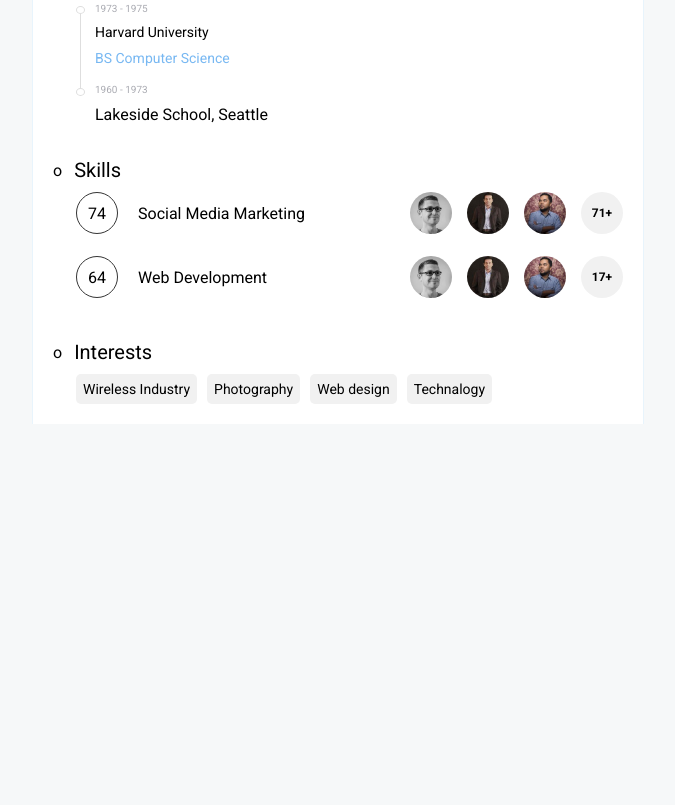
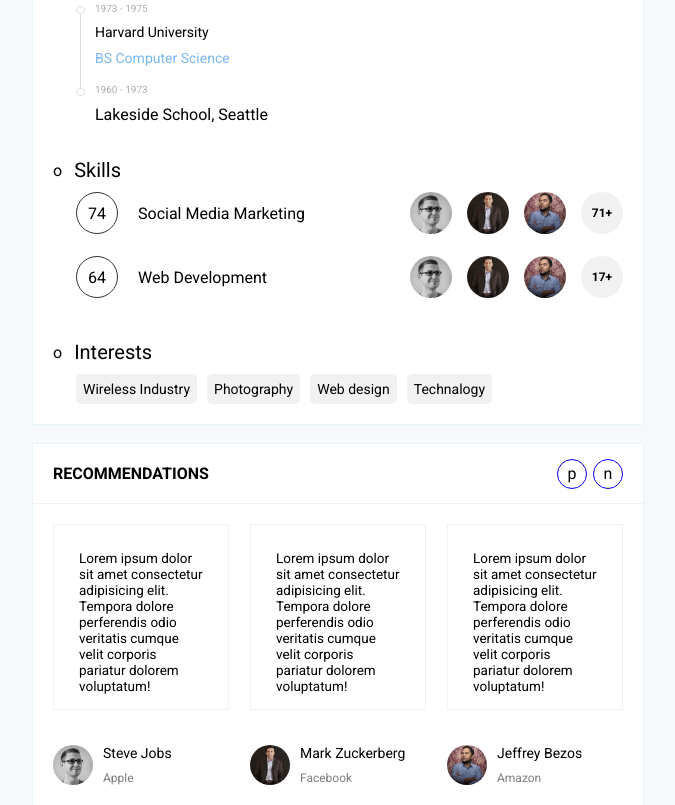
Before and after one commit to Umidjon-Frontend/html-css-loop-2-step-10, a plain HTML site: page index.html in a window 1280 px wide. Shown: the part 1022-1827 px from the top of the page, without its empty margins (402-1077 px from the left). Before the commit the page ends 1446 px from the top, so only its background shows below. Drawn offline with Linux system fonts and the light colour scheme.

Commit message:
finished recommendations

```diff
--- a/css/main.css
+++ b/css/main.css
@@ -492,3 +492,49 @@ div.main-wrapper {
 .btn-item:last-child{
   margin-right: 0;
 }
+
+/* RECOMMENDATIONS */
+.recommendations{
+  background-color: #fff;
+  box-shadow: 0 0 0 1px #e8f4fc;
+  margin-top: 20px;
+}
+.recommendations-items{
+  padding: 20px;
+  display: flex;
+  justify-content: space-between;
+  align-items: center;
+}
+.rec-item__text{
+  width: 176px;
+  height: 186px;
+  border: 1px solid #f1f1f1;
+  padding: 25px;
+  font-size: 13.5px;
+  margin-bottom: 35px;
+  position: relative;
+}
+.rec-avatar__items{
+  display: flex;
+  align-items: center;
+  height: 40px;
+}
+.avatar__logo{
+  width: 40px;
+  height: 40px;
+  border-radius: 50%;
+  margin-right: 10px;
+}
+.avatar-text{
+  display: flex;
+  flex-direction: column;
+  justify-content: space-between;
+}
+.avatar__text p:first-child{
+  font-size: 14px;
+  margin-bottom: 10px;
+}
+.avatar__text p:last-child{
+  font-size: 12px;
+  opacity: 0.5;
+}
--- a/index.html
+++ b/index.html
@@ -181,7 +181,7 @@
                 </p>
               </div>
             </div>
-
+            <!-- EXPERIENCE -->
             <div class="experience">
               <div class="experience-header">
                 <span>o</span>
@@ -213,7 +213,7 @@
                 </div>
               </div>
             </div>
-
+            <!-- EDUCATION -->
             <div class="education experience">
               <div class="experience-header">
                 <span>o</span>
@@ -234,7 +234,7 @@
                 </div>
               </div>
             </div>
-
+            <!-- SKILLS -->
             <div class="skills experience">
               <div class="experience-header">
                 <span>o</span>
@@ -266,31 +266,79 @@
                 </div>
               </div>
             </div>
-
+            <!-- INTEREST -->
             <div class="interests experience">
               <div class="experience-header">
                 <span>o</span>
                 <p>Interests</p>
               </div>
               <div class="btn-interests">
-                <a href="#" class="btn-item">
-                  Wireless Industry
-                </a>
+                <a href="#" class="btn-item"> Wireless Industry </a>
 
-                <a href="#" class="btn-item">
-                  Photography
-                </a>
+                <a href="#" class="btn-item"> Photography </a>
 
-                <a href="#" class="btn-item">
-                  Web design
-                </a>
+                <a href="#" class="btn-item"> Web design </a>
 
-                <a href="#" class="btn-item">
-                  Technalogy
-                </a>
+                <a href="#" class="btn-item"> Technalogy </a>
               </div>
             </div>
+          </div>
+          <!-- RECOMMENDATIONS -->
+          <div class="recommendations">
+            <div class="post-section-header">
+              <div class="post-title">Recommendations</div>
+              <div class="post-prev-next">
+                <span>p</span>
+                <span>n</span>
+              </div>
+            </div>
+            <div class="recommendations-items">
+              <div class="rec-item">
+                <div class="rec-item__text">
+                  Lorem ipsum dolor sit amet consectetur adipisicing elit. Tempora dolore perferendis odio veritatis cumque velit corporis pariatur dolorem voluptatum!
+                  <span class="triangle-element"></span>
+                </div>
+                <div class="rec-avatar__items">
+                  <img class="avatar__logo" src="img/avatar.jpg" alt="">
+                  <div class="avatar__text">
+                    <p>Steve Jobs</p>
+                    <p>Apple</p>
+                  </div>
+                </div>
+              </div>
 
+              <div class="rec-item">
+                <div class="rec-item__text">
+                  Lorem ipsum dolor sit amet consectetur adipisicing elit.
+                  Tempora dolore perferendis odio veritatis cumque velit
+                  corporis pariatur dolorem voluptatum!
+                  <span class="triangle-element"></span>
+                </div>
+                <div class="rec-avatar__items">
+                  <img class="avatar__logo" src="img/avatar2.jpg" alt="" />
+                  <div class="avatar__text">
+                    <p>Mark Zuckerberg</p>
+                    <p>Facebook</p>
+                  </div>
+                </div>
+              </div>
+
+              <div class="rec-item">
+                <div class="rec-item__text">
+                  Lorem ipsum dolor sit amet consectetur adipisicing elit.
+                  Tempora dolore perferendis odio veritatis cumque velit
+                  corporis pariatur dolorem voluptatum!
+                  <span class="triangle-element"></span>
+                </div>
+                <div class="rec-avatar__items">
+                  <img class="avatar__logo" src="img/avatar3.jpg" alt="" />
+                  <div class="avatar__text">
+                    <p>Jeffrey Bezos</p>
+                    <p>Amazon</p>
+                  </div>
+                </div>
+              </div>
+            </div>
           </div>
         </div>
 
```
